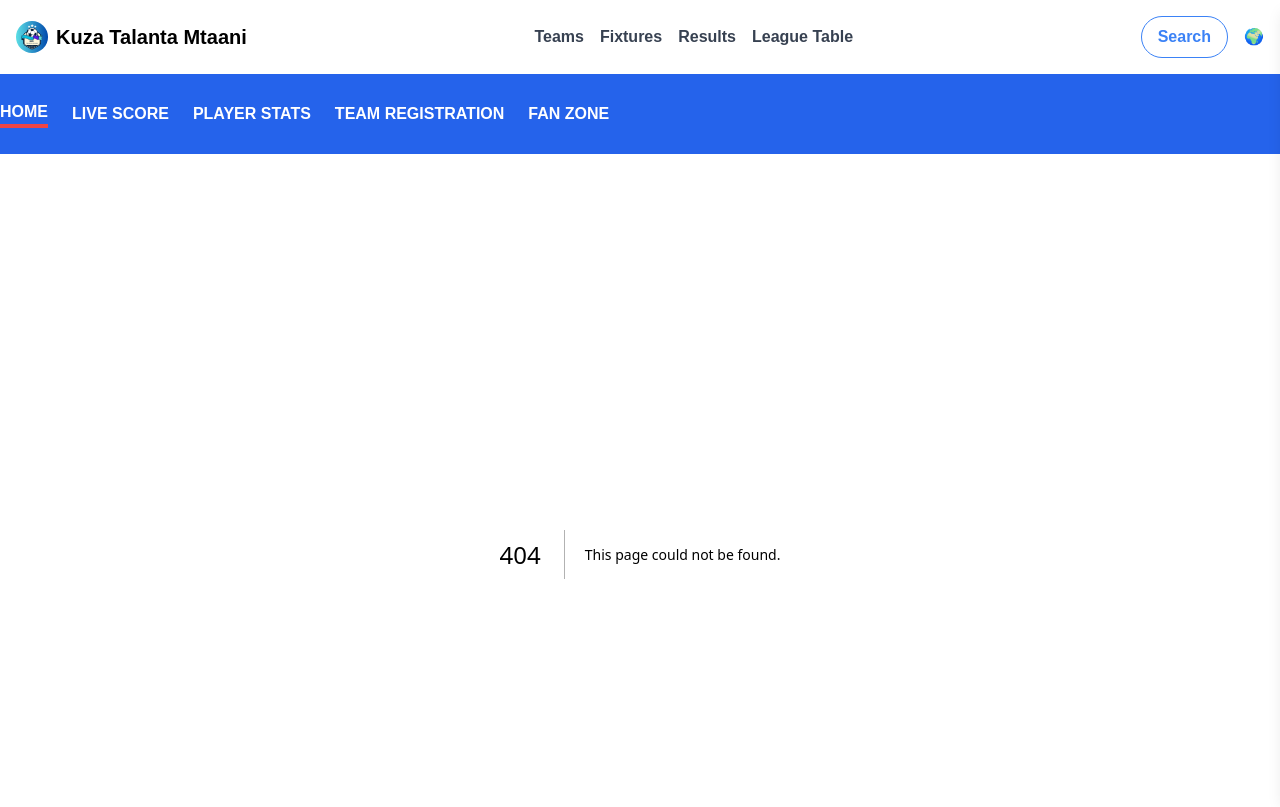
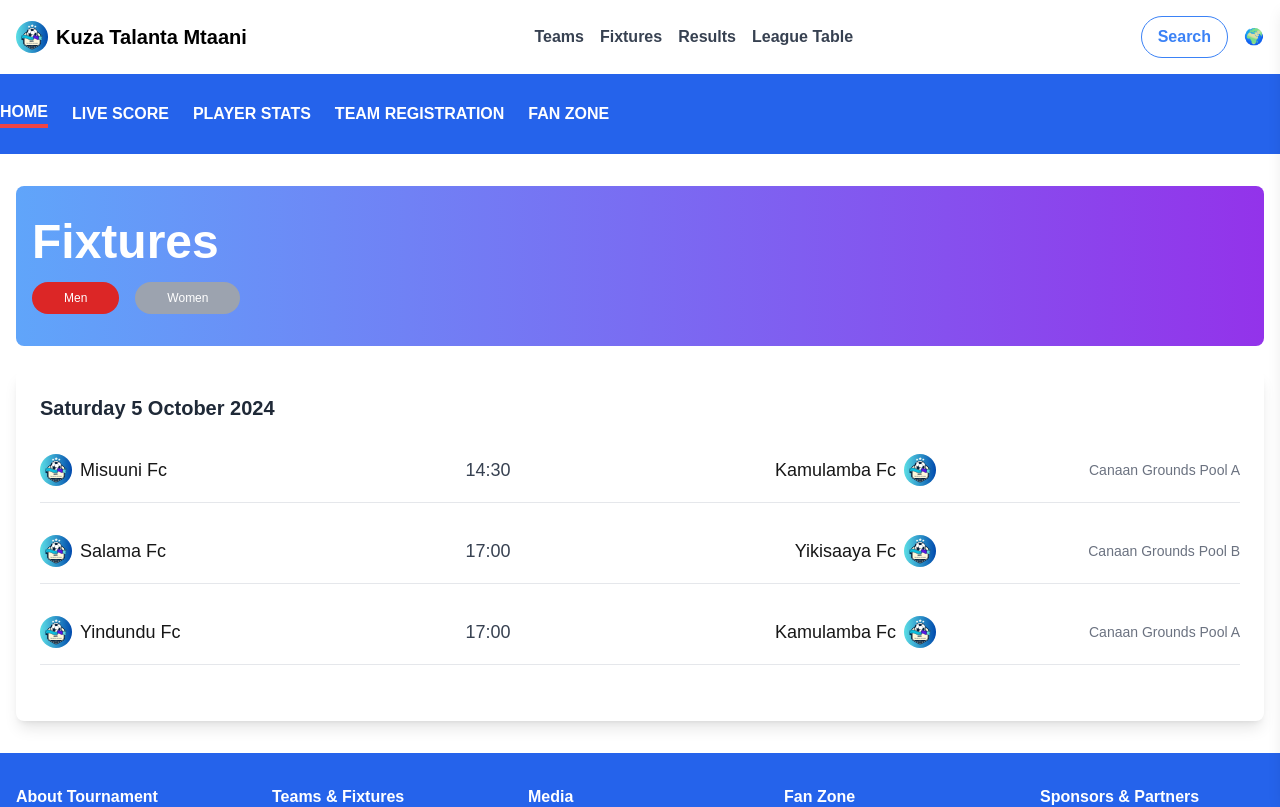
Before and after one commit to Richardkyalo/talanta-mtaani, a Next.js app: page /Fixtures in a window 1280 px wide. Before the commit this address had no page. Shown: the top 807 px of the page. Built offline with nearby package versions, Linux system fonts and the light colour scheme.

Commit message:
teams added

```diff
--- /dev/null
+++ b/app/Fixtures/page.tsx
@@ -0,0 +1,10 @@
+import React from 'react';
+import Fixtures from '../../components/Fixtures/Fixtures'
+import "../../styles/globals.css"
+export default function Teams() {
+    return (
+    <div>
+        <Fixtures />
+    </div>
+);
+}
--- /dev/null
+++ b/components/Fixtures/Fixtures.js
@@ -0,0 +1,108 @@
+'use client';
+import { useState } from 'react';
+
+const Fixtures = () => {
+    // Fixtures data for both men and women
+    const menFixtures = [
+        {
+            date: 'Saturday 5 October 2024',
+            matches: [
+                { time: '14:30', home: 'Misuuni Fc', away: 'Kamulamba Fc', location: 'Canaan Grounds Pool A', homeLogo: '/image/1.jpg', awayLogo: '/image/1.jpg' },
+                { time: '17:00', home: 'Salama Fc', away: 'Yikisaaya Fc', location: 'Canaan Grounds Pool B', homeLogo: '/image/1.jpg', awayLogo: '/image/1.jpg' },
+                { time: '17:00', home: 'Yindundu Fc', away: 'Kamulamba Fc', location: 'Canaan Grounds Pool A', homeLogo: '/image/1.jpg', awayLogo: '/image/1.jpg' },
+                // Add more men's fixtures
+            ]
+        }
+        // Add more date blocks if needed
+    ];
+
+    const womenFixtures = [
+        {
+            date: 'Sunday 6 October 2024',
+            matches: [
+                { time: '14:30', home: 'Kamulamba Women Fc', away: 'Salama Women Fc', location: 'Canaan Grounds Pool C', homeLogo: '/image/1.jpg', awayLogo: '/image/1.jpg' },
+                { time: '17:00', home: 'Yikisaaya Women Fc', away: 'Misuuni Women Fc', location: 'Canaan Grounds Pool B', homeLogo: '/image/1.jpg', awayLogo: '/image/1.jpg' },
+                // Add more women's fixtures
+            ]
+        }
+    ];
+
+    const [isMen, setIsMen] = useState(true);
+
+    const displayedFixtures = isMen ? menFixtures : womenFixtures;
+
+    return (
+        <section className="container mx-auto px-4 py-8">
+            {/* Header Section */}
+            <div className="py-8 bg-gradient-to-r from-blue-400 to-purple-600 text-white rounded-lg mb-6">
+                <h1 className="text-5xl mx-4 font-bold mb-4">Fixtures</h1>
+                <div className="flex flex-row ml-4 gap-4">
+                    {/* Men’s Fixtures Button */}
+                    <button
+                        onClick={() => setIsMen(true)}
+                        className={`${
+                            isMen ? 'bg-red-600' : 'bg-gray-400'
+                        } text-white py-2 px-8 rounded-full text-xs hover:bg-red-700`}
+                    >
+                        Men
+                    </button>
+                    {/* Women’s Fixtures Button */}
+                    <button
+                        onClick={() => setIsMen(false)}
+                        className={`${
+                            !isMen ? 'bg-blue-600' : 'bg-gray-400'
+                        } text-white py-2 px-8 rounded-full text-xs hover:bg-blue-700`}
+                    >
+                        Women
+                    </button>
+                </div>
+            </div>
+
+            {/* Fixtures Display */}
+            <div className="bg-white shadow-lg rounded-lg p-6">
+                {displayedFixtures.map((fixtureGroup, index) => (
+                    <div key={index} className="mb-8">
+                        {/* Date Section */}
+                        <h2 className="text-xl font-bold text-gray-800 mb-4">
+                            {fixtureGroup.date}
+                        </h2>
+                        <div className="space-y-4">
+                            {fixtureGroup.matches.map((match, idx) => (
+                                <div key={idx} className="grid grid-cols-4 items-center gap-4 py-4 border-b">
+                                    {/* Home Team */}
+                                    <div className="flex items-center gap-2">
+                                        <img
+                                            src={match.homeLogo}
+                                            alt={match.home}
+                                            className="w-8 h-8 rounded-full"
+                                        />
+                                        <span className="text-lg font-medium">{match.home}</span>
+                                    </div>
+                                    {/* Time */}
+                                    <div className="text-center text-lg text-gray-700">
+                                        {match.time}
+                                    </div>
+                                    {/* Away Team */}
+                                    <div className="flex items-center justify-end gap-2">
+                                        <span className="text-lg font-medium">{match.away}</span>
+                                        <img
+                                            src={match.awayLogo}
+                                            alt={match.away}
+                                            className="w-8 h-8 rounded-full"
+                                        />
+                                    </div>
+                                    {/* Location */}
+                                    <div className="text-right text-sm text-gray-500">
+                                        {match.location}
+                                    </div>
+                                </div>
+                            ))}
+                        </div>
+                    </div>
+                ))}
+            </div>
+        </section>
+    );
+};
+
+export default Fixtures;
--- a/components/Layout/header/Header.js
+++ b/components/Layout/header/Header.js
@@ -28,7 +28,7 @@ const Header = () => {
                 {/* Desktop Menu */}
                 <nav className="hidden md:flex space-x-4">
                     <a href="/Teams" className="text-gray-700 hover:text-blue-500">Teams</a>
-                    <a href="#" className="text-gray-700 hover:text-blue-500">Fixtures</a>
+                    <a href="/Fixtures" className="text-gray-700 hover:text-blue-500">Fixtures</a>
                     <a href="#" className="text-gray-700 hover:text-blue-500">Results</a>
                     <a href="#" className="text-gray-700 hover:text-blue-500">League Table</a>
                 </nav>
@@ -81,7 +81,7 @@ const Header = () => {
                 <nav className="flex flex-col bg-white space-y-4 p-4">
                 <a href="/" className="text-gray-700 hover:text-blue-500">Home</a>
                     <a href="/Teams" className="text-gray-700 hover:text-blue-500">Teams</a>
-                    <a href="#" className="text-gray-700 hover:text-blue-500">Fixtures</a>
+                    <a href="/Fixtures" className="text-gray-700 hover:text-blue-500">Fixtures</a>
                     <a href="#" className="text-gray-700 hover:text-blue-500">Results</a>
                     <a href="#" className="text-gray-700 hover:text-blue-500">League Table</a>
                     <a href="#" className="text-gray-700 hover:text-blue-500">Live Score</a>
```
